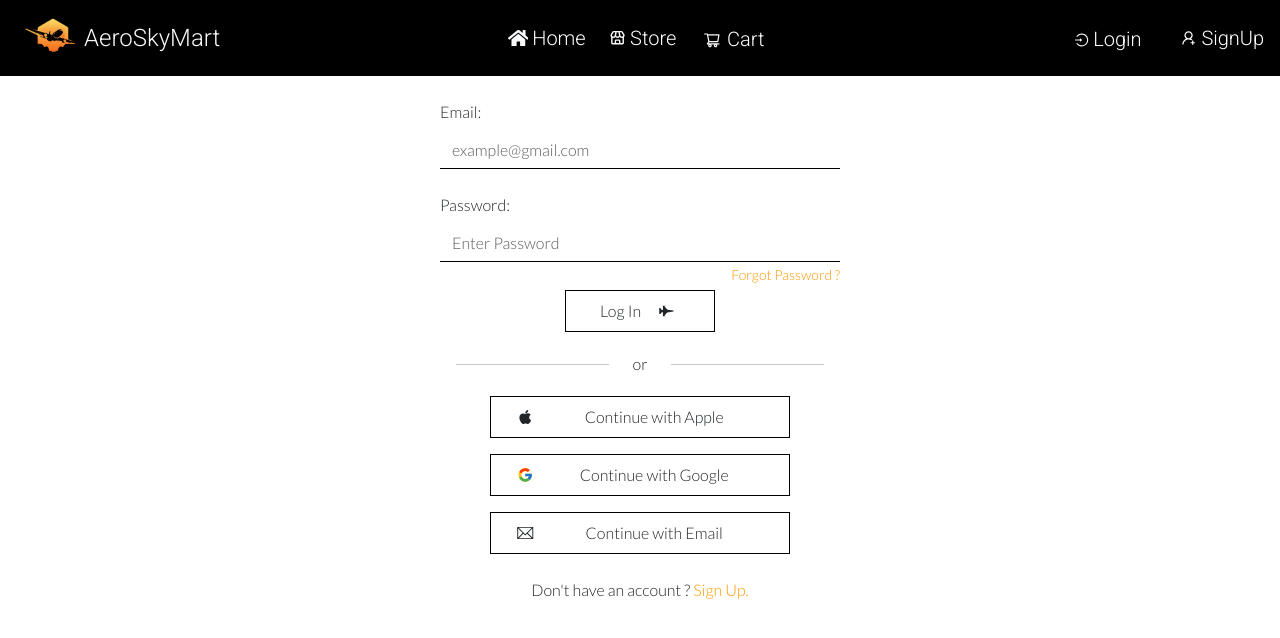
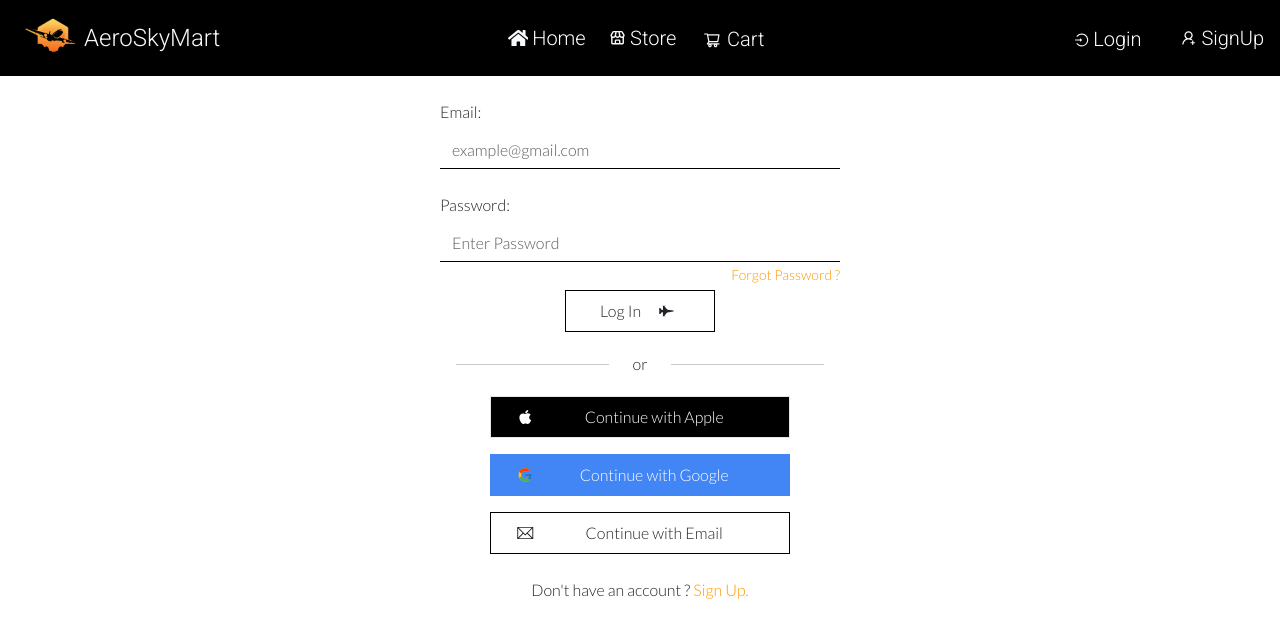
Before and after one commit to Osorabrian/AeroSkyMart, a React (Create React App) app: page /login in a window 1280 px wide. Shown: the top 638 px of the page. Built offline with nearby package versions, Linux system fonts and the light colour scheme.

Commit message:
format buttons for login

```diff
--- a/src/Components/Login/Login.css
+++ b/src/Components/Login/Login.css
@@ -30,3 +30,17 @@
 .login-div{
     max-width: 400px;
 }
+
+#google-btn{
+    background-color: #4285F4;
+    color: white;
+}
+
+#apple-logo{
+    fill: white;
+}
+
+#apple-btn{
+    background-color: black;
+    color: white;
+}
--- a/src/Components/Login/Login.js
+++ b/src/Components/Login/Login.js
@@ -57,16 +57,16 @@ export default function Login(){
 
                 <div className='mx-auto login-div'>
                     <div className='text-center mt-1'>
-                        <button className='w-9/12 p-2 border-1 border-black'>
+                        <button className='w-9/12 p-2 border-1' id='apple-btn'>
                             <div className='row'>
-                                <FaApple className='col-3 my-auto'/>
+                                <FaApple className='col-3 my-auto' id='apple-logo'/>
                                 <span className='col-9 -ms-6'>Continue with Apple</span>
                             </div>
                         </button>
                     </div>
 
                     <div className='text-center mt-3'>
-                        <button className='w-9/12 p-2 border-1 border-black'>
+                        <button className='w-9/12 p-2 border-1 border-[#4285F4]' id='google-btn'>
                             <div className='row'>
                                 <FcGoogle className='col-3 my-auto'/>
                                 <span className='col-9 -ms-6'>Continue with Google</span>
```
